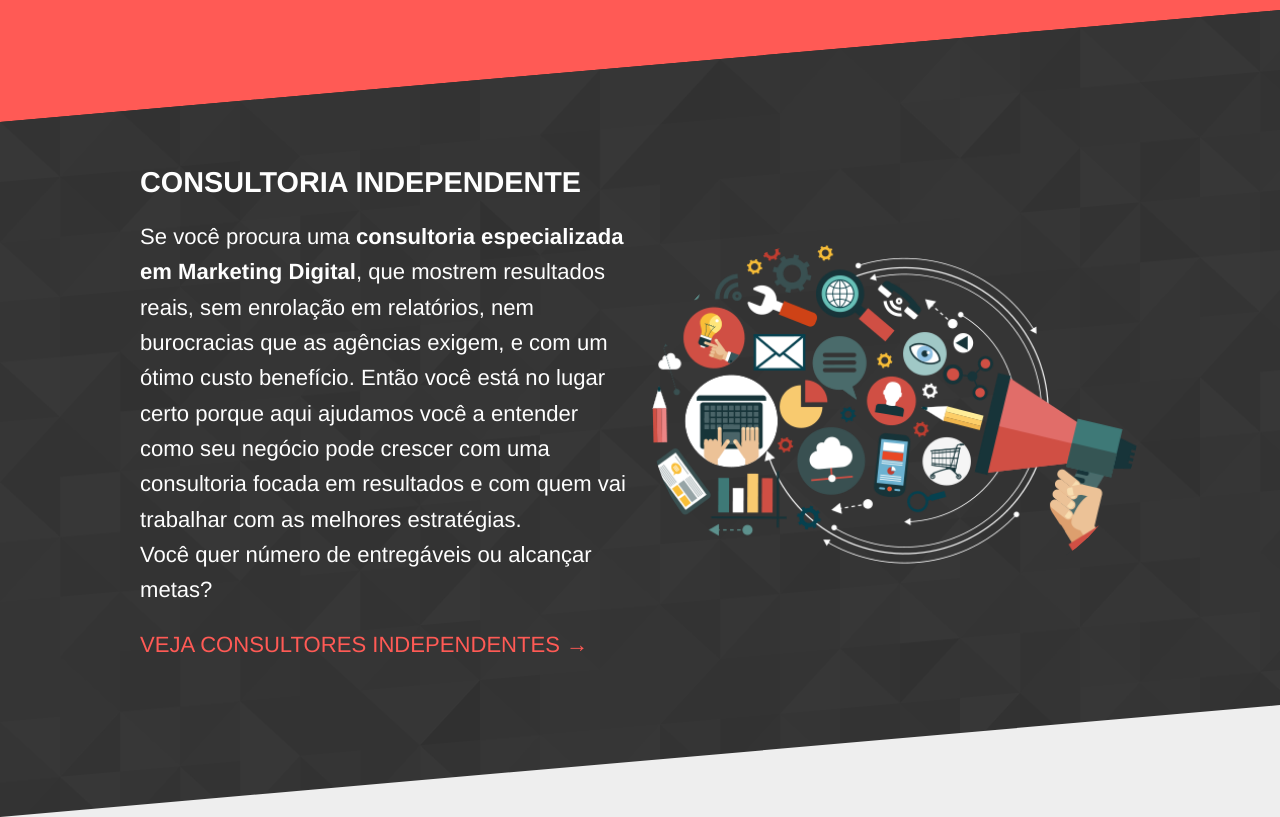
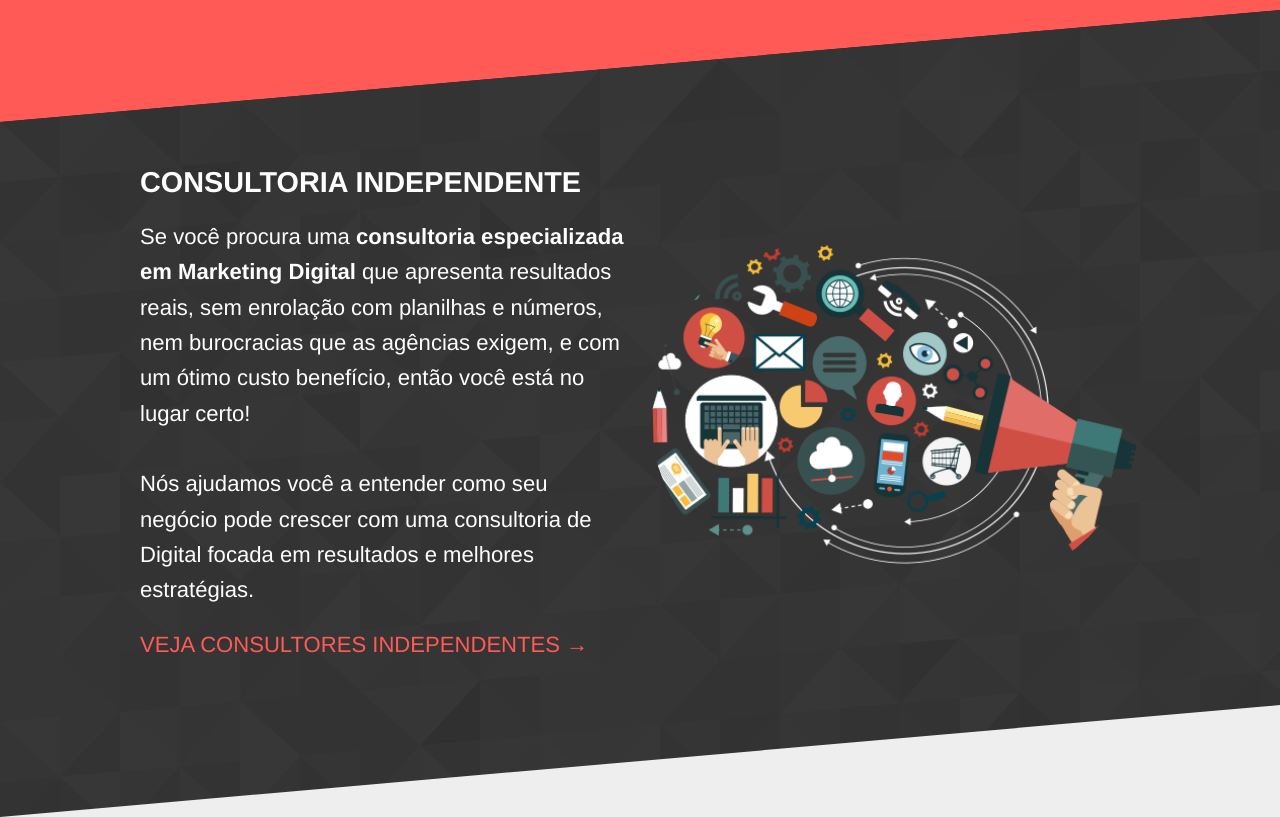
Before and after one commit to seoanalytics/seoanalytics.github.io, a Jekyll site: the page built from index.html, in a window 1280 px wide and 900 px high, scrolled down 479 px, cut to the strip 0-817 px from the top of the window. Built offline with Jekyll 4.4.1, drawn with Linux system fonts in a browser that asks for light colours.

Commit message:
Updated 'index.html' via CloudCannon

```diff
--- a/index.html
+++ b/index.html
@@ -22,7 +22,7 @@
 				CONSULTORIA INDEPENDENTE
 			</h3>
 			<p class="editable">
-				Se voc&ecirc; procura uma <strong>consultoria especializada em Marketing Digital</strong>, que mostrem resultados reais, sem enrola&ccedil;&atilde;o em relat&oacute;rios, nem burocracias que as ag&ecirc;ncias exigem, e com um &oacute;timo custo benef&iacute;cio. Ent&atilde;o voc&ecirc; est&aacute; no lugar certo porque aqui ajudamos voc&ecirc; a entender como seu neg&oacute;cio pode crescer com uma consultoria focada em resultados e com quem vai trabalhar com as melhores estrat&eacute;gias.<br />Voc&ecirc; quer n&uacute;mero de entreg&aacute;veis ou alcan&ccedil;ar metas?&nbsp;
+				Se voc&ecirc; procura uma <strong>consultoria especializada em Marketing Digital&nbsp;</strong>que apresenta resultados reais, sem enrola&ccedil;&atilde;o com planilhas e n&uacute;meros, nem burocracias que as ag&ecirc;ncias exigem, e com um &oacute;timo custo benef&iacute;cio, ent&atilde;o voc&ecirc; est&aacute; no lugar certo!<br /><br />N&oacute;s ajudamos voc&ecirc; a entender como seu neg&oacute;cio pode crescer com uma consultoria de Digital focada em resultados e melhores estrat&eacute;gias.
 			</p>
 			<p class="editable">
 				<a href="__notset__"></a><a data-cms-editor-link-style="undefined" href="/consultores/">VEJA CONSULTORES INDEPENDENTES &rarr;</a>
```
